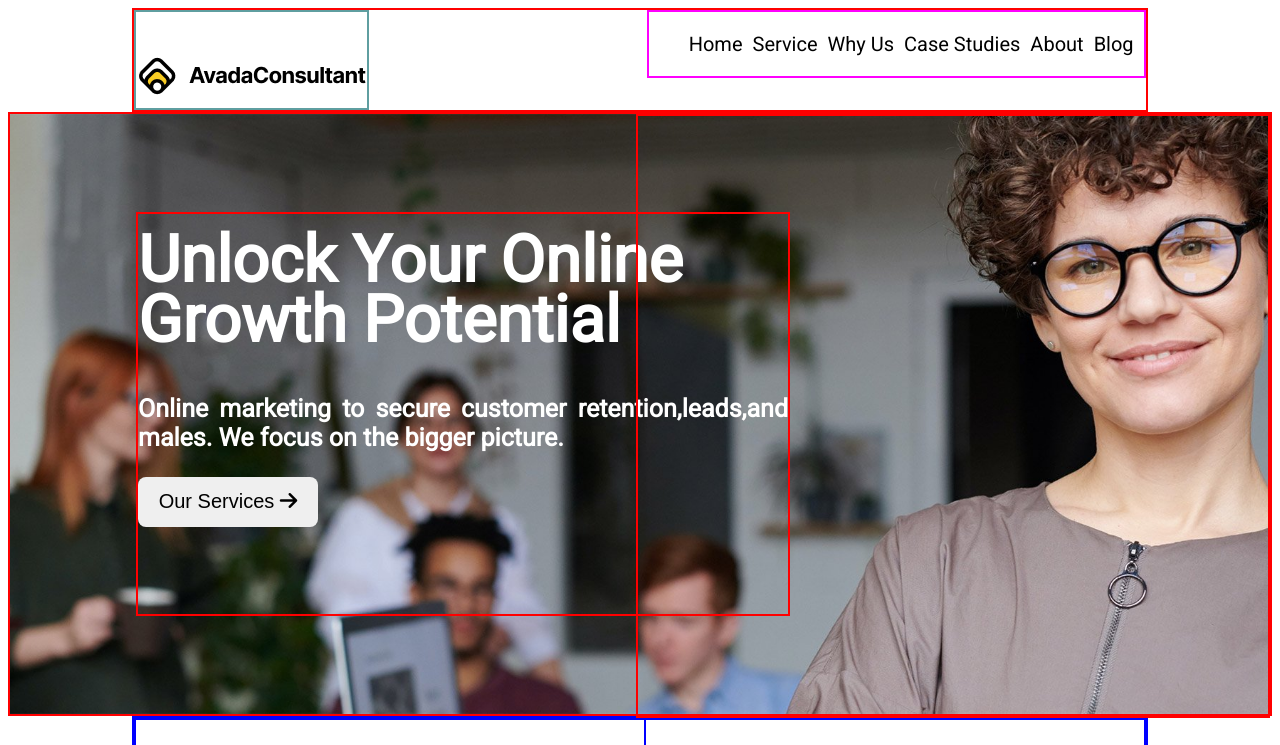
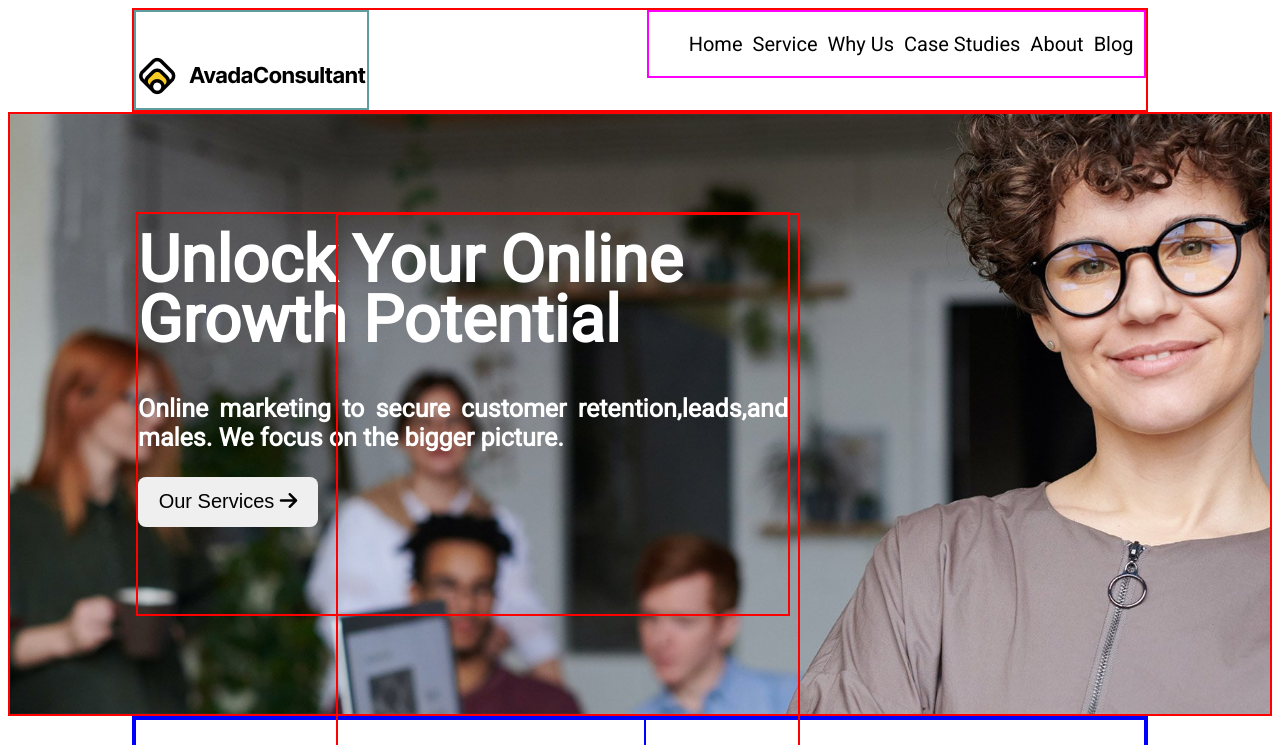
Before and after one commit to Simone-Corso/proj-html-vuejs, a Vue app: page / in a window 1280 px wide. Shown: the top 745 px of the page. Built offline with nearby package versions, Linux system fonts and the light colour scheme.

Commit message:
ho posizionato in modo corretto il container richard e inserito un container profile

```diff
--- a/src/components/AppHeader.vue
+++ b/src/components/AppHeader.vue
@@ -32,7 +32,11 @@
             Our Services <i class="fa-solid fa-arrow-right"></i>
           </button>
         </div>
-        <div class="container-Richard"></div>
+        <div class="container-Richard">
+          <div class="container-profile-richard">
+
+          </div>
+        </div>
       </div>
     </header>
   </template>
@@ -145,11 +149,11 @@
   }
 
   .container-Richard {
-    width: 50%;
-    height: 100%;
+    width: 460px;
+    height: 550px;
     border: 2px solid red;
     position: absolute;
-    top: 0;
-    right: 0;
+    top: 6.2rem;
+    right: 470px;
   }
   </style>
```
